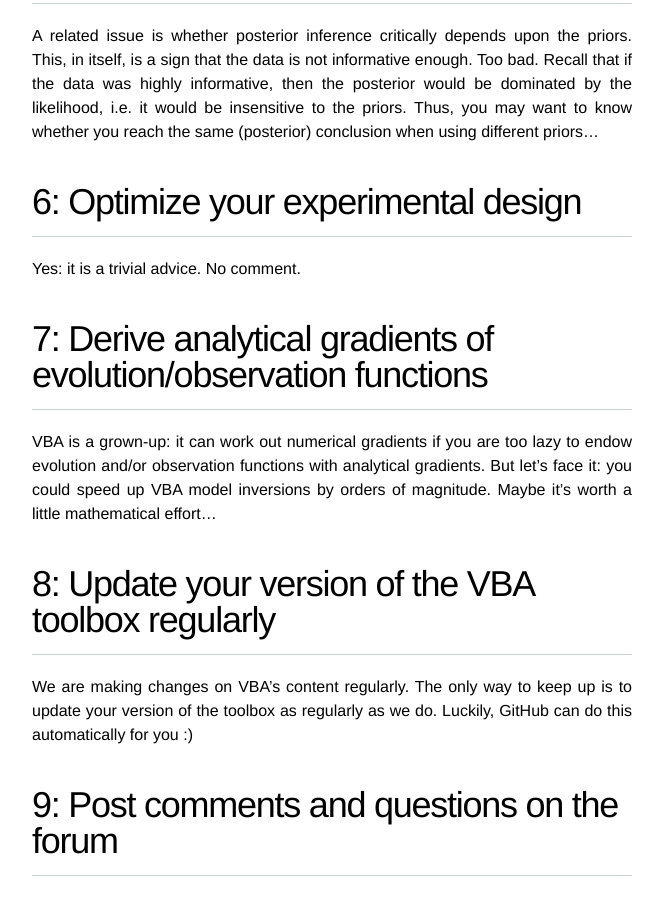
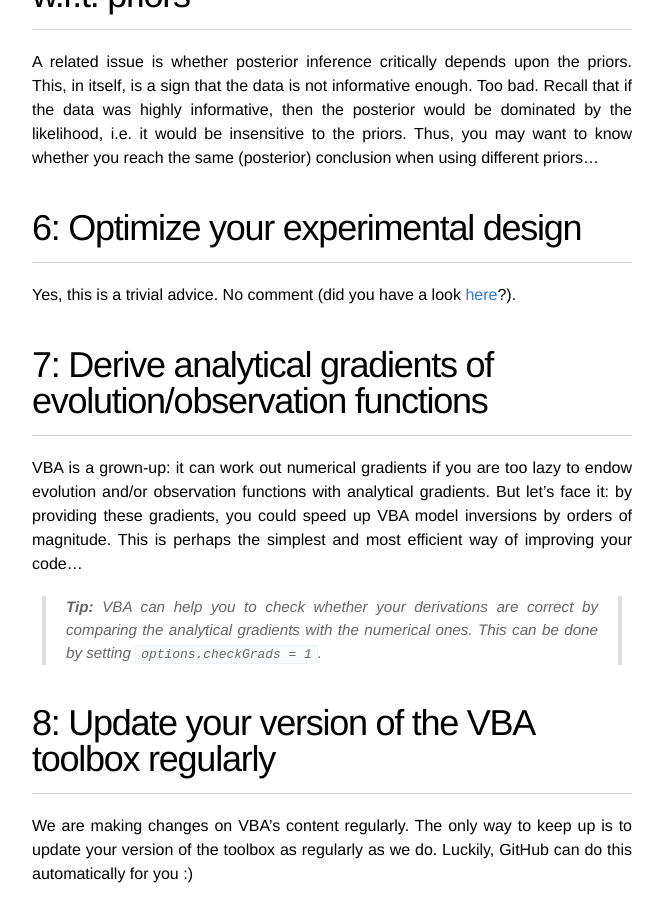
Before and after one commit to MBB-team/VBA-toolbox, a Jekyll site: the page built from _wiki/10-simple-rules.md, in a window 1280 px wide and 900 px high, scrolled down 2173 px. Shown: the whole window, without its empty margins (308-971 px from the left). Built offline with Jekyll 4.4.1, drawn with Linux system fonts in a browser that asks for light colours; nearby versions of some CDN libraries; some of the changed text lies outside the part shown.

Commit message:
Update 10-simple-rules.md

```diff
--- a/_wiki/10-simple-rules.md
+++ b/_wiki/10-simple-rules.md
@@ -1,8 +1,10 @@
 ---
-title: "Ten simple rules for good practice with VBA"
+title: "Ten simple rules for VBA"
 ---
 * Will be replaced with the ToC, excluding the "Contents" header
 {:toc}
+
+Although this section focuses on good VBA practice, almost all following "simple rules" actually apply to *any* model-based data analysis.
 
 # 1: Simulate your model(s)
 
@@ -32,7 +34,6 @@
 
 VBA offers the possibility of performing principled (Bayesian) model comparisons. Nevertheless, you may not know in advance whether your data yields enough statistical power for discriminating between alternative models. Or do you? What about simulating data under different models, and then compare all models given each simulated dataset? This is the essence of *confusion analyses*, which aim at quantifying the expected model selection error rates (under your experimental design). We see this as yet another application of rule #1 :) For an example of how to do this, please see the supplementary materials of, e.g. [Devaine et al. (2014)](http://journals.plos.org/ploscompbiol/article?id=10.1371/journal.pcbi.1003992).
 
->
 
 
 # 4: Check model identifiability
@@ -49,12 +50,14 @@
 
 # 6: Optimize your experimental design
 
-Yes: it is a trivial advice. No comment.
+Yes, this is a trivial advice. No comment (did you have a look [here](Optimizing-the-experimental-design)?).
 
 
 # 7: Derive analytical gradients of evolution/observation functions
 
-VBA is a grown-up: it can work out numerical gradients if you are too lazy to endow evolution and/or observation functions with analytical gradients. But let's face it: you could speed up VBA model inversions by orders of magnitude. Maybe it's worth a little mathematical effort...
+VBA is a grown-up: it can work out numerical gradients if you are too lazy to endow evolution and/or observation functions with analytical gradients. But let's face it: by providing these gradients, you could speed up VBA model inversions by orders of magnitude. This is perhaps the simplest and most efficient way of improving your code...
+
+> **Tip:** VBA can help you to check whether your derivations are correct by comparing the analytical gradients with the numerical ones. This can be done by setting `options.checkGrads = 1`.
 
 
 
```
